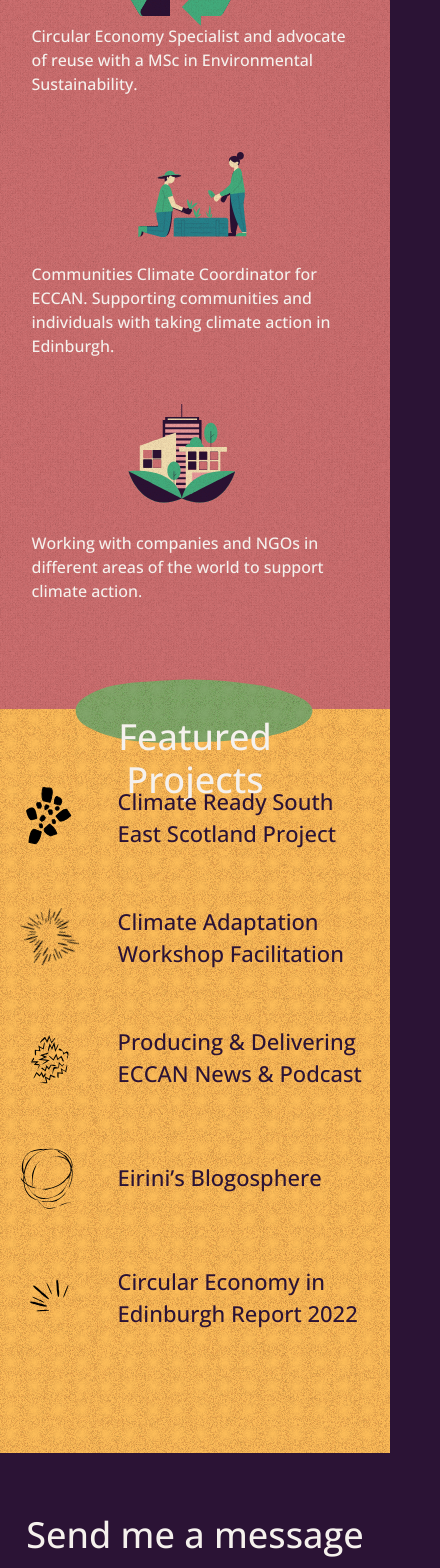
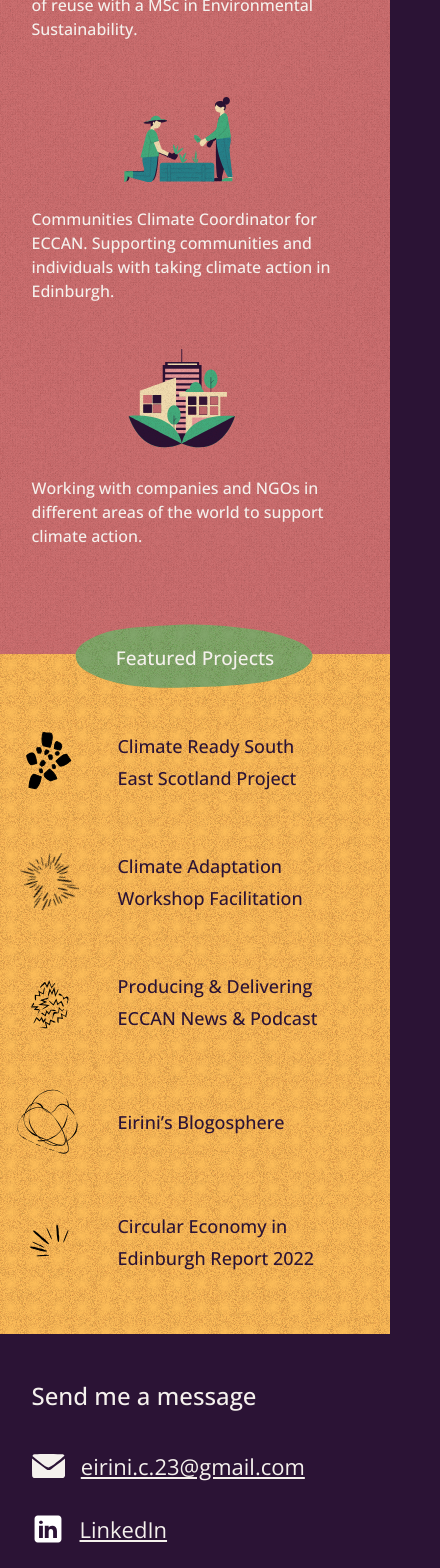
Before and after one commit to purrden/eirini.pro, a React (Vite) app: page / in a window 390 px wide. Shown: the part 300-1868 px from the top of the page, 440 px wide, since content can reach past the window. Built offline with nearby package versions, Linux system fonts and the light colour scheme.

Commit message:
making styles working neat on resize

```diff
--- a/src/pages/homepage/featured-projects/FeaturedProjects.css
+++ b/src/pages/homepage/featured-projects/FeaturedProjects.css
@@ -1,7 +1,3 @@
-#featured-projects {
-  flex-grow: 1;
-}
-
 .projects-list {
   display: flex;
   align-items: center;
@@ -131,7 +127,7 @@ section#featured-projects::before {
     width: 340px;
   }
 
-  #title-sticker h2 {
+  #title-sticker p {
     font-size: 25px;
     line-height: 45px;
   }
@@ -148,7 +144,11 @@ section#featured-projects::before {
 }
 
 @media screen and (max-width: 900px) {
-  #title-sticker h2 {
+  section#featured-projects {
+    padding: 48px 0 32px 0;
+  }
+
+  #title-sticker p {
     font-size: 25px;
     line-height: 45px;
   }
@@ -158,7 +158,7 @@ section#featured-projects::before {
     width: 240px;
   }
 
-  #title-sticker h2 {
+  #title-sticker p {
     font-size: 19px;
     line-height: 30px;
   }
@@ -171,6 +171,13 @@ section#featured-projects::before {
   .player-container,
   .project-title {
     margin-left: -24px;
+    font-size: 18px;
+  }
+
+  .project-card .project-title {
+    width: 215px;
+    font-size: 18px;
+
   }
 
   .project-card {
@@ -178,6 +185,10 @@ section#featured-projects::before {
     height: 120px;
   }
 
+  .project-card:hover .project-title {
+    font-size: 19px;
+  }
+
   .project-card:hover::after {
     width: 0;
   }
--- a/src/pages/homepage/introduction/Introduction.css
+++ b/src/pages/homepage/introduction/Introduction.css
@@ -73,7 +73,7 @@ section#eirini-intro::after {
 
 
 .intro-card:nth-child(2) .intro-chapter {
-  padding-left: 36px;
+  padding-left: 24px;
   padding-right: 16px;
 }
 
@@ -154,6 +154,7 @@ section#eirini-intro::after {
   .intro-card:nth-child(2) .intro-chapter {
     padding-left: 0px;
     padding-right: 0px;
+    padding-top: 24px;
   }
 
   .intro-card:nth-child(3) .intro-chapter {
@@ -161,7 +162,7 @@ section#eirini-intro::after {
   }
 
   .intro-card:nth-child(1) .player-container {
-    margin-left: 0;
+    padding-left: 0;
   }
 
   .intro-card:nth-child(3) .player-container {
--- a/src/shared/components/footer/Footer.css
+++ b/src/shared/components/footer/Footer.css
@@ -1,6 +1,7 @@
 footer {
   padding: 24px 24px 96px 24px;
   text-align: center;
+  box-sizing: border-box;
 }
 
 footer span {
@@ -30,3 +31,25 @@ span:nth-child(2) .footer-icon {
   text-decoration: underline;
   font-size: var(--body-text-font-size)
 }
+
+
+@media screen and (max-width: 900px) {
+  footer {
+    width: 375px;
+    margin: auto
+  }
+
+  .footer-heading {
+    font-size: 24px;
+    text-align: left;
+    font-weight: 500;
+    color: var(--color-white);
+  }
+
+
+  .contacts {
+    flex-direction: column;
+    align-items: flex-start;
+    gap: 32px;
+  }
+}
--- a/src/shared/styles/index.css
+++ b/src/shared/styles/index.css
@@ -78,12 +78,10 @@ button {
 }
 
 #root {
-  min-height: 100vh;
   padding-top: 139px;
 }
 
 main {
-  min-height: 100vh;
   display: flex;
   flex-direction: column;
 }
@@ -113,6 +111,10 @@ main {
 }
 
 @media only screen and (max-width: 900px) {
+  #root {
+    padding-top: 60px;
+  }
+
   .centered-column {
     width: 375px;
   }
```
